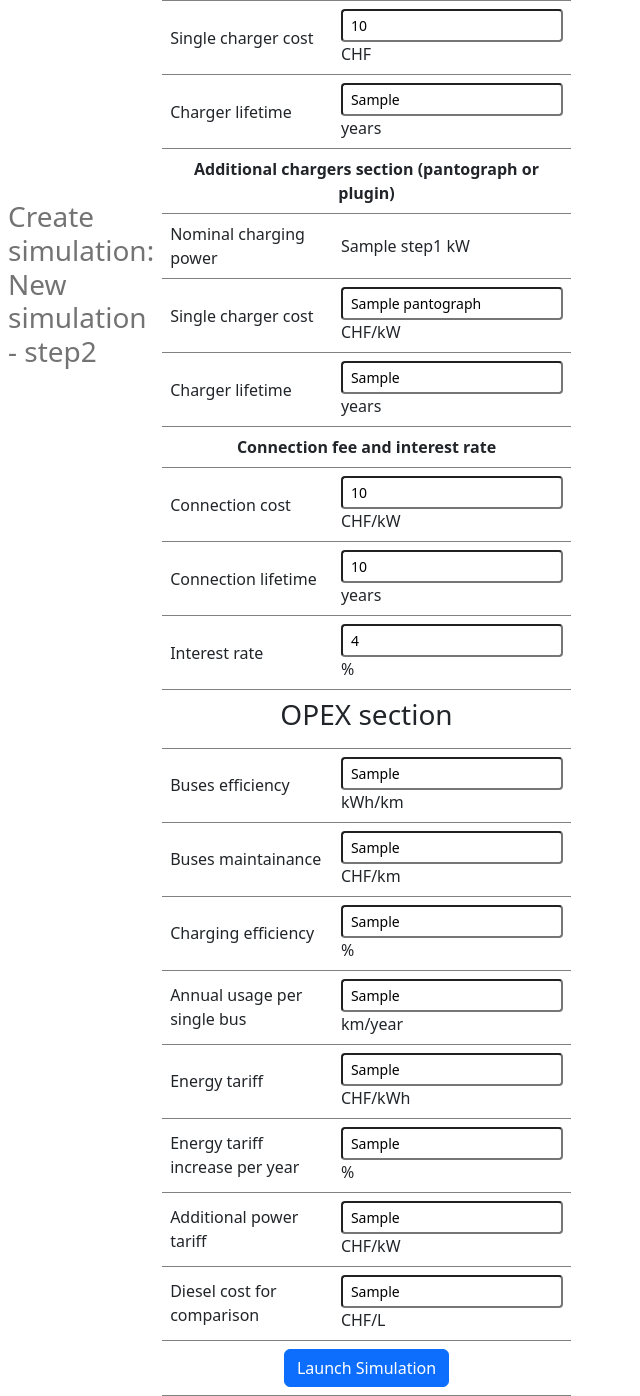
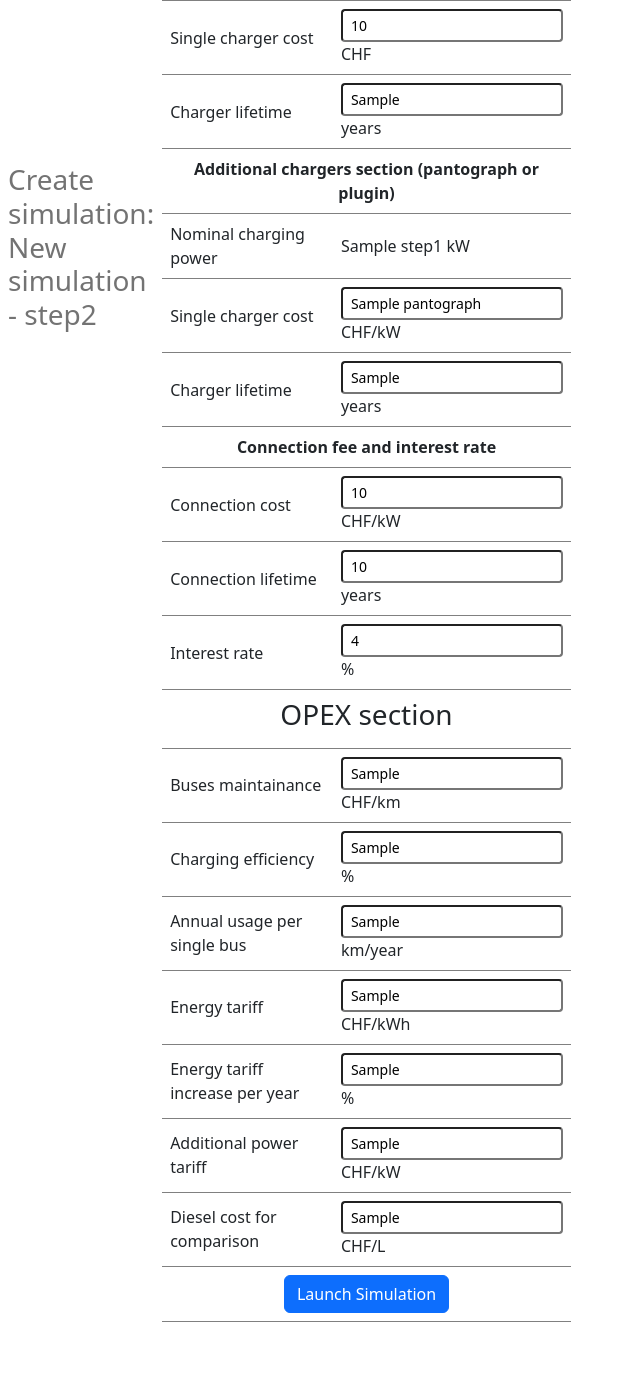
Before and after one commit to supsi-dacd-isaac/pvxte-web, a Flask app: template templates/new_sim_step2.html in a window 1280 px wide. Shown: the part 819-2215 px from the top of the page, without its empty margins (0-640 px from the left). After the commit the page ends 2141 px from the top, so only its background shows below. Run offline with Flask 3, Linux system fonts and the light colour scheme; the template is opened without the code that fills it: most values are stand-ins (such as "Sample title", 1, 10 or a date in 2020); parts of the project's set-up code (start-up, migrations or seed data) failed here and were passed over; some libraries are stand-ins or nearby versions.

Commit message:
Dropped buses efficiency from the web GUI

```diff
--- a/static/bus-types/18m.json
+++ b/static/bus-types/18m.json
@@ -3,8 +3,7 @@
   "batt_pack_weight": 600,
   "min_required_batt_packs": 3,
   "max_allowed_batt_packs": 8,
-  "battery_capacity": 700,
-  "battery_efficiency": 0.9,
+    "battery_efficiency": 0.9,
   "length": 18.1,
   "width": 2.55,
   "height": 3.32,
--- a/static/sims-basic-config/cfg.json
+++ b/static/sims-basic-config/cfg.json
@@ -48,7 +48,7 @@
         "powerTariff": 0
     },
     "defaultOperativeFeatures": {
-        "busesEfficiency": 1.15,
+        "busesEfficiency": 0.9,
         "busesMaintenance": 0.21,
         "chargingEfficiency": 2,
         "annualUsage": 100000
--- a/templates/new_sim_step2.html
+++ b/templates/new_sim_step2.html
@@ -141,10 +141,7 @@
                     <tr>
                         <td colspan="2" align="center"><h3>{{ gettext('OPEX section') }}</h3></td>
                     </tr>
-                    <tr>
-                        <td>{{ gettext('Buses efficiency') }}</td>
-                        <td><input type="text" class="form-control-sm" name="opex_buses_efficiency" value="{{ main_cfg['defaultOperativeFeatures']['busesEfficiency'] }}"> kWh/km</td>
-                    </tr>
+                    <input type="hidden" class="form-control-sm" name="opex_buses_efficiency" value="{{ main_cfg['defaultOperativeFeatures']['busesEfficiency'] }}">
                     <tr>
                         <td>{{ gettext('Buses maintainance') }}</td>
                         <td><input type="text" class="form-control-sm" name="opex_buses_maintainance" value="{{ main_cfg['defaultOperativeFeatures']['busesMaintenance'] }}"> CHF/km</td>
```
